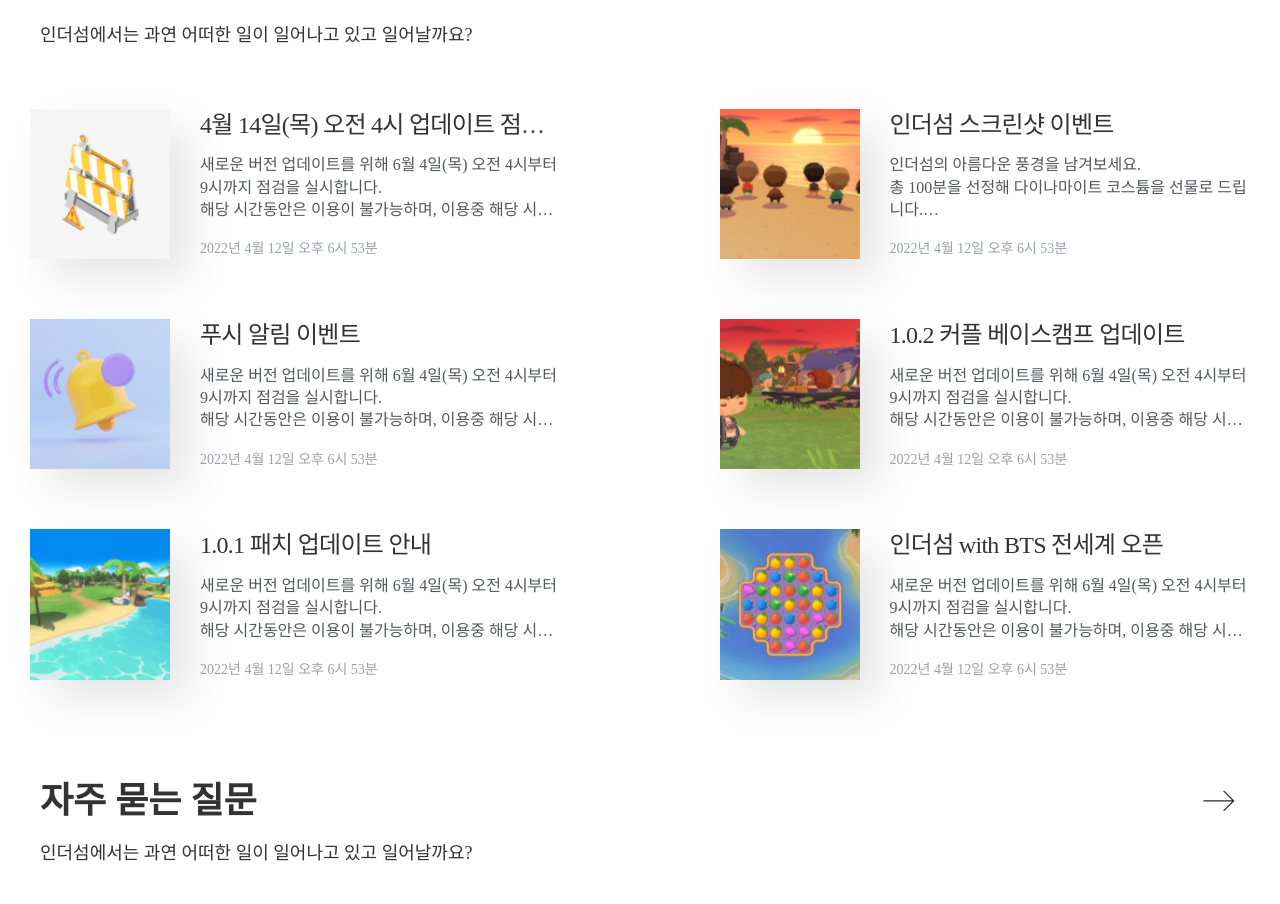
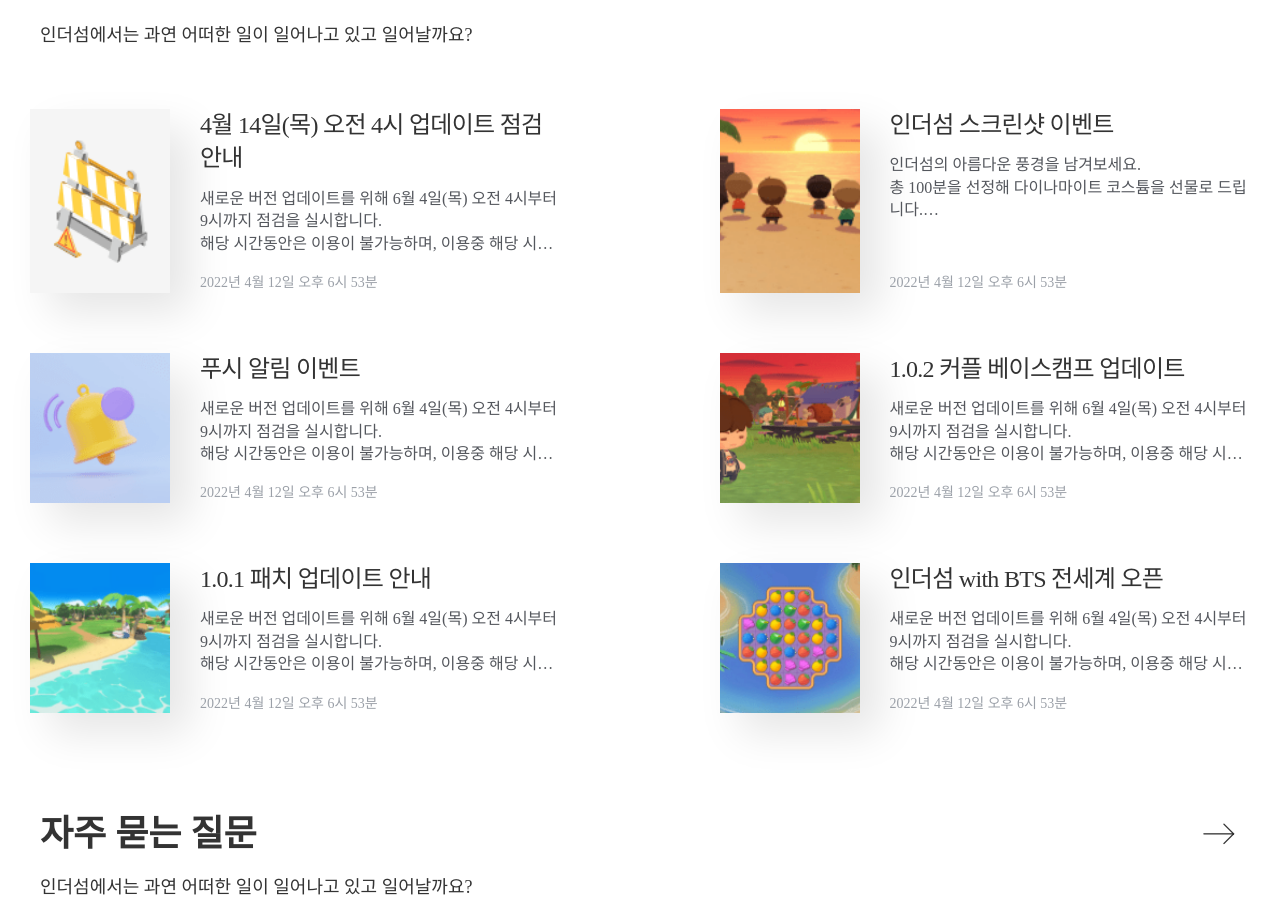
Before and after one commit to peterosea/inthesum, a React (Vite) app: page /community in a window 1280 px wide. Shown: the part 858-1762 px from the top of the page. Built offline with nearby package versions, Linux system fonts and the light colour scheme; a web font is replaced by a local one.

Commit message:
feat: 카드 제목 줄바꿈 취소

```diff
--- a/src/components/Card.jsx
+++ b/src/components/Card.jsx
@@ -22,7 +22,7 @@ const Card = ({ pin = false, data = cardData }) => {
     <div className={classnames('relative group', 'px-[30px]')}>
       <div
         className={classnames(
-          'grid grid-cols-[80px,auto] gap-x-[30px] relative z-10',
+          'grid grid-cols-[80px,auto] gap-x-[30px] relative z-10 h-full',
           'xl:grid-cols-[140px,auto]',
         )}
       >
@@ -36,12 +36,12 @@ const Card = ({ pin = false, data = cardData }) => {
             )}
           </a>
         </div>
-        <div className="font-Pretendard flex flex-col">
+        <div className="font-Pretendard flex flex-col justify-between">
           <div className="w-full">
             <a
               href="#"
               className={classnames(
-                'text-[16px] tracking-[-0.72px] line-clamp-1',
+                'text-[16px] tracking-[-0.72px]',
                 'xl:text-[24px] ',
               )}
             >
```
